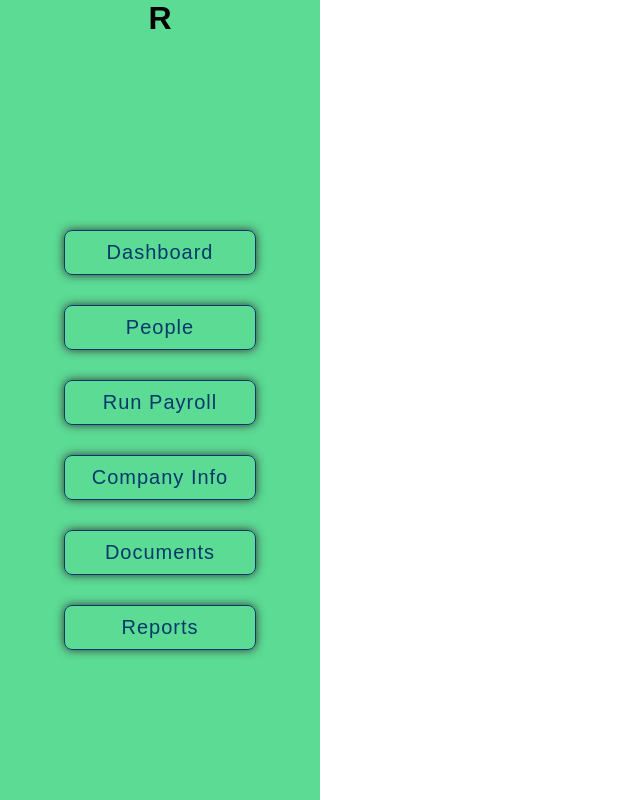
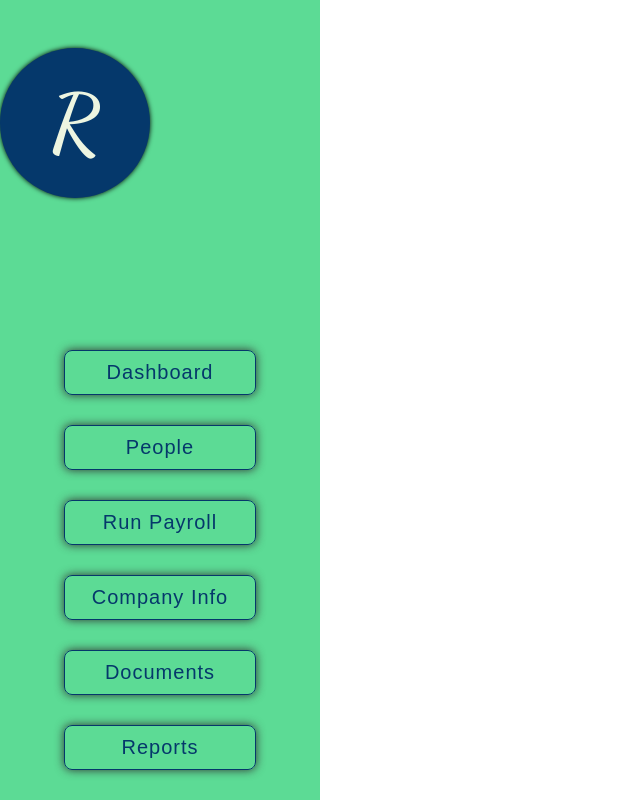
Before and after one commit to joshhammer/propulsion-final-project, a React (Create React App) app in the folder frontend/: page /company in a window 1280 px wide. Shown: the whole page, without its empty margins (0-640 px from the left). Built offline with nearby package versions, Linux system fonts and the light colour scheme.

Commit message:
put mutual sidebar css in appContainer.scss

```diff
--- a/frontend/src/components/AppContainer/AppContainer.scss
+++ b/frontend/src/components/AppContainer/AppContainer.scss
@@ -4,11 +4,11 @@
     color: var(--mainWhite);
 }
 
-.company-logo {
-    height: 25%;
-    display: flex;
-    justify-content: center;
-}
+// .company-logo {
+//     height: 25%;
+//     display: flex;
+//     justify-content: center;
+// }
 
 .sidebar-link {
     display: flex;
@@ -37,6 +37,35 @@
     color: var(--mainWhite);
 }
 
-.sidebar-placeholder {
-    height: 15%;
+// .sidebar-placeholder {
+//     height: 15%;
+// }
+
+.company-logo {
+    display: flex;
+    align-items: center;
 }
+
+.logo-circle {
+    display: flex;
+    justify-content: center;
+    align-items: center;
+    width: 150px;
+    height: 150px;
+    margin-top: 15%;
+    background: var(--mainBlue);
+    border-radius: 50%;
+    box-shadow: 0 0 5px black;
+    transition: all .5s ease-in-out;
+    &:hover {
+        transform: rotate(360deg);
+        box-shadow: 0 0 15px black;
+    }
+}
+
+.company-logo-title {
+    color: var(--mainWhite);
+    font-family: 'Dancing Script', cursive;
+    font-weight: 700;
+    font-size: 5rem;
+}
--- a/frontend/src/components/AppContainer/Company/CompanySidebar/CompanySidebar.js
+++ b/frontend/src/components/AppContainer/Company/CompanySidebar/CompanySidebar.js
@@ -20,7 +20,7 @@ const CompanySidebar = () => {
                 <Link className="sidebar-link" to="/company/documents">Documents</Link>
                 <Link className="sidebar-link" to="/company/reports">Reports</Link>
             </div>
-            <div className="sidebar-placeholder"></div>
+            {/* <div className="sidebar-placeholder"></div> */}
         </div>
     )
 }
--- a/frontend/src/components/AppContainer/Employee/EmployeeSidebar/EmployeeSidebar.scss
+++ b/frontend/src/components/AppContainer/Employee/EmployeeSidebar/EmployeeSidebar.scss
@@ -16,31 +16,31 @@
     margin-bottom: 15%;
 }
 
-.company-logo {
-    display: flex;
-    align-items: center;
-}
+// .company-logo {
+//     display: flex;
+//     align-items: center;
+// }
 
-.logo-circle {
-    display: flex;
-    justify-content: center;
-    align-items: center;
-    width: 150px;
-    height: 150px;
-    margin-top: 15%;
-    background: var(--mainBlue);
-    border-radius: 50%;
-    box-shadow: 0 0 5px black;
-    transition: all .5s ease-in-out;
-    &:hover {
-        transform: rotate(360deg);
-        box-shadow: 0 0 15px black;
-    }
-}
+// .logo-circle {
+//     display: flex;
+//     justify-content: center;
+//     align-items: center;
+//     width: 150px;
+//     height: 150px;
+//     margin-top: 15%;
+//     background: var(--mainBlue);
+//     border-radius: 50%;
+//     box-shadow: 0 0 5px black;
+//     transition: all .5s ease-in-out;
+//     &:hover {
+//         transform: rotate(360deg);
+//         box-shadow: 0 0 15px black;
+//     }
+// }
 
-.company-logo-title {
-    color: var(--mainWhite);
-    font-family: 'Dancing Script', cursive;
-    font-weight: 700;
-    font-size: 5rem;
-}
+// .company-logo-title {
+//     color: var(--mainWhite);
+//     font-family: 'Dancing Script', cursive;
+//     font-weight: 700;
+//     font-size: 5rem;
+// }
```
